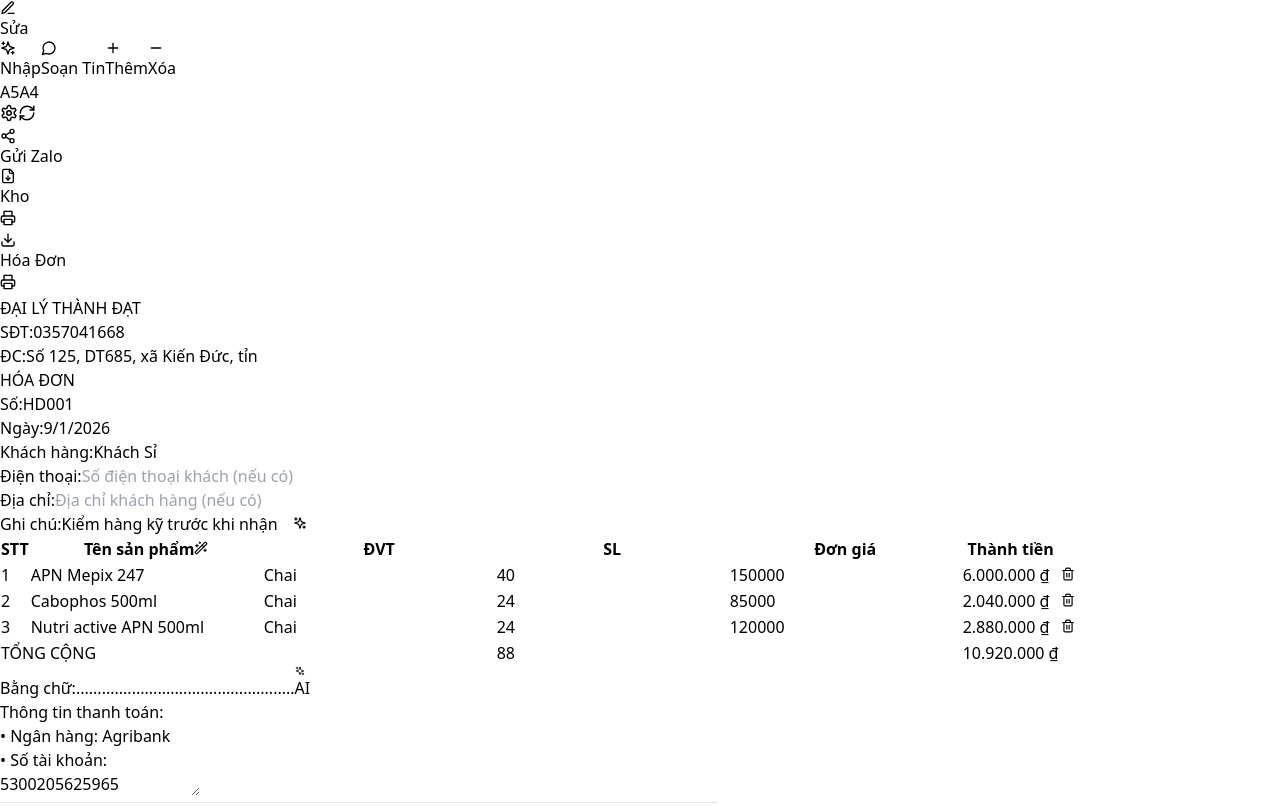
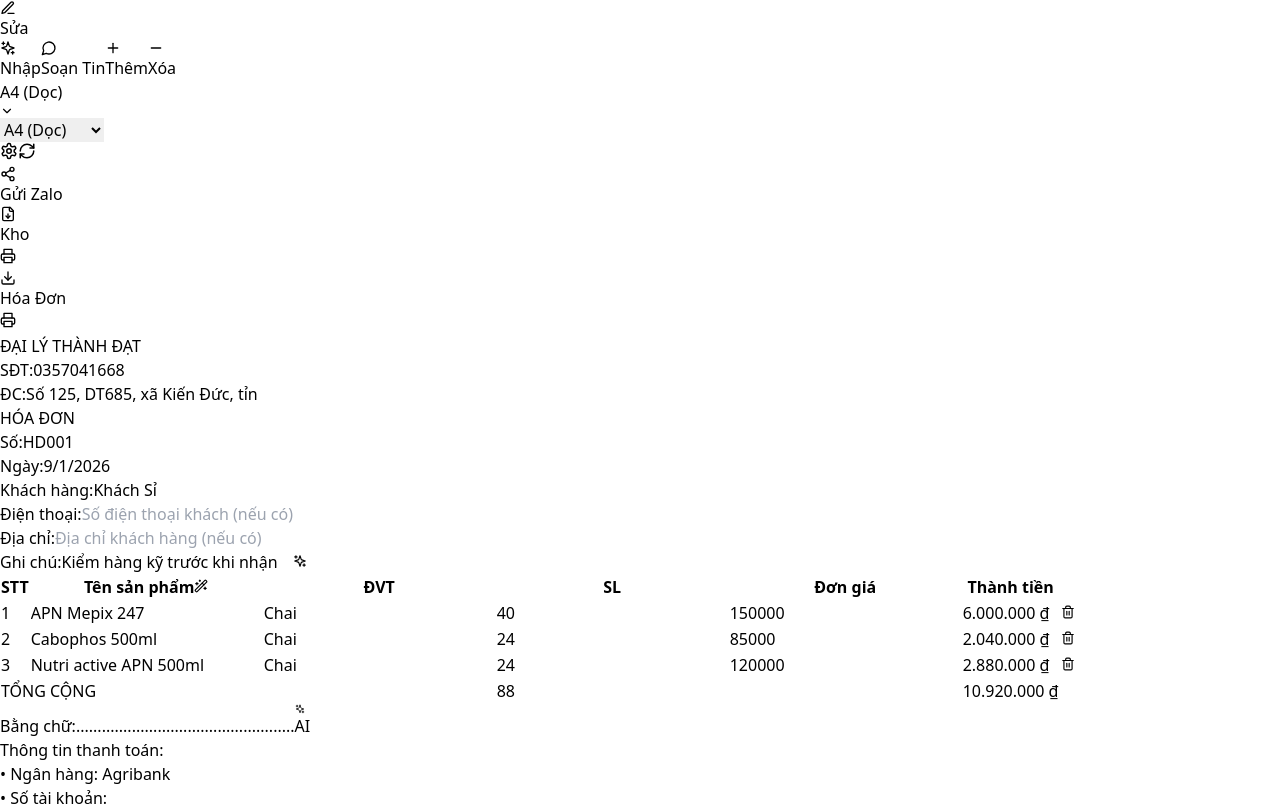
Before and after one commit to navinh2k4/invoice-app, a React (Vite) app: page / in a window 1280 px wide. Shown: the top 806 px of the page. Built offline with nearby package versions, Linux system fonts and the light colour scheme; the HTML template or start-up script is replaced by a standard one.

Commit message:
Implement paper type configuration for invoices
Added support for multiple paper types in the invoice maker.

```diff
--- a/src/App.jsx
+++ b/src/App.jsx
@@ -1,5 +1,14 @@
 import React, { useState, useRef, useEffect } from 'react';
-import { Printer, FileDown, Plus, Trash2, Download, RefreshCw, PlusCircle, Sparkles, X, Minus, Wand2, Edit3, Settings, Eye, MessageCircle, Copy, Check, Share2 } from 'lucide-react';
+import { Printer, FileDown, Plus, Trash2, Download, RefreshCw, PlusCircle, Sparkles, X, Minus, Wand2, Edit3, Settings, Eye, MessageCircle, Copy, Check, Share2, ChevronDown } from 'lucide-react';
+
+// Cấu hình các khổ giấy phổ biến
+const PAPER_TYPES = {
+  'a4': { name: 'A4 (Dọc)', format: 'a4', orientation: 'portrait', width: '210mm', height: '297mm', previewWidth: '190mm' },
+  'a5_land': { name: 'A5 (Ngang)', format: 'a5', orientation: 'landscape', width: '210mm', height: '148mm', previewWidth: '190mm' },
+  'a5_port': { name: 'A5 (Dọc)', format: 'a5', orientation: 'portrait', width: '148mm', height: '210mm', previewWidth: '128mm' },
+  'letter': { name: 'Letter (Mỹ)', format: 'letter', orientation: 'portrait', width: '216mm', height: '279mm', previewWidth: '196mm' },
+  'legal': { name: 'Legal (Mỹ)', format: 'legal', orientation: 'portrait', width: '216mm', height: '356mm', previewWidth: '196mm' },
+};
 
 export default function InvoiceMakerApp() {
   // --- STATE DỮ LIỆU ---
@@ -25,7 +34,8 @@
   const [showBankInfo, setShowBankInfo] = useState(true);
   const [bankInfo, setBankInfo] = useState('• Ngân hàng: Agribank\n• Số tài khoản: 5300205625965\n• Chủ tài khoản: NGUYEN THANH TUNG');
 
-  const [paperSize, setPaperSize] = useState('a4');
+  // Cấu hình giấy (Mặc định A4)
+  const [paperType, setPaperType] = useState('a4');
   const [exportMode, setExportMode] = useState('full');
   const [isProcessing, setIsProcessing] = useState(false);
   const [amountInWords, setAmountInWords] = useState('');
@@ -47,6 +57,7 @@
 
   // --- GEMINI API HELPERS ---
   const callGemini = async (prompt) => {
+      // Khi deploy lên Vercel, hãy dùng: import.meta.env.VITE_GEMINI_API_KEY || "";
       const apiKey = "";
       try {
         const response = await fetch(`https://generativelanguage.googleapis.com/v1beta/models/gemini-2.5-flash-preview-09-2025:generateContent?key=${apiKey}`, {
@@ -151,29 +162,27 @@
   const removeItem = (id) => { setItems(prev => prev.length===1 ? [{id: Date.now(), name:'', unit:'', qty:1, price:0}] : prev.filter(i=>i.id!==id)); setAmountInWords(''); };
   const resetData = () => { if(confirm("Xóa dữ liệu?")) { setItems([{ id: Date.now(), name: '', unit: '', qty: 1, price: 0 }]); setAmountInWords(''); setCustomerName(''); setCustomerPhone(''); setCustomerAddress(''); } };
 
-  // --- SMART SHARE ZALO (NEW) ---
+  // --- SMART SHARE ZALO ---
   const handleShareZalo = () => {
       if (isProcessing) return;
       setIsProcessing(true);
-      setIsEditMode(false); // Tắt edit mode để chụp ảnh đẹp
+      setIsEditMode(false);
 
       setTimeout(() => {
           const element = noteRef.current;
-          const isA5 = paperSize === 'a5';
+          const config = PAPER_TYPES[paperType];
           const filename = `HoaDon_${invoiceCode}.pdf`;
 
           const opt = {
               margin: 5, filename: filename,
               image: { type: 'jpeg', quality: 1 },
               html2canvas: { scale: 2, useCORS: true },
-              jsPDF: { unit: 'mm', format: isA5 ? 'a5' : 'a4', orientation: isA5 ? 'landscape' : 'portrait' }
+              jsPDF: { unit: 'mm', format: config.format, orientation: config.orientation }
           };
 
-          // Hàm xử lý sau khi có PDF blob
           const processBlob = (blob) => {
               const file = new File([blob], filename, { type: 'application/pdf' });
 
-              // 1. Nếu trình duyệt hỗ trợ chia sẻ File (Mobile)
               if (navigator.canShare && navigator.canShare({ files: [file] })) {
                   navigator.share({
                       files: [file],
@@ -186,10 +195,7 @@
                       setIsProcessing(false);
                       setIsEditMode(true);
                   });
-              }
-              // 2. Nếu là Desktop (Thường không share file trực tiếp được) -> Tải về + Copy tin nhắn
-              else {
-                  // Tải file về
+              } else {
                   const url = URL.createObjectURL(blob);
                   const a = document.createElement('a');
                   a.href = url;
@@ -197,7 +203,6 @@
                   a.click();
                   URL.revokeObjectURL(url);
 
-                  // Copy nội dung tin nhắn sẵn
                   const msg = `Gửi bạn hóa đơn ${invoiceCode}.\nTổng tiền: ${formatCurrency(totalPrice)}\n\n${bankInfo}`;
                   navigator.clipboard.writeText(msg);
 
@@ -208,10 +213,8 @@
           };
 
           if (window.html2pdf) {
-              // Sử dụng .output('blob') để lấy dữ liệu file thay vì .save()
               window.html2pdf().set(opt).from(element).output('blob').then(processBlob);
           } else {
-              // Load thư viện nếu chưa có
               const script = document.createElement('script');
               script.src = "https://cdnjs.cloudflare.com/ajax/libs/html2pdf.js/0.10.1/html2pdf.bundle.min.js";
               script.onload = () => {
@@ -231,12 +234,12 @@
 
       setTimeout(() => {
           const element = noteRef.current;
-          const isA5 = paperSize === 'a5';
+          const config = PAPER_TYPES[paperType];
           const opt = {
               margin: 5, filename: `${mode==='full'?'HOADON':'PHIEU'}_${invoiceCode}.pdf`,
               image: { type: 'jpeg', quality: 1 },
               html2canvas: { scale: 2, useCORS: true },
-              jsPDF: { unit: 'mm', format: isA5 ? 'a5' : 'a4', orientation: isA5 ? 'landscape' : 'portrait' }
+              jsPDF: { unit: 'mm', format: config.format, orientation: config.orientation }
           };
 
           const done = () => { setIsProcessing(false); setExportMode('full'); setIsEditMode(true); };
@@ -307,15 +310,28 @@
             <button onClick={handleDraftMessage} className="flex items-center gap-1 px-3 py-1.5 bg-blue-50 text-blue-700 border border-blue-200 rounded-full text-sm font-bold"><MessageCircle size={16}/> Soạn Tin</button>
             <button onClick={addItem} className="flex items-center gap-1 px-3 py-1.5 bg-green-50 text-green-700 border border-green-200 rounded-full text-sm font-bold"><Plus size={16}/> Thêm</button>
             <button onClick={()=>removeItem(items[items.length-1].id)} className="flex items-center gap-1 px-3 py-1.5 bg-red-50 text-red-700 border border-red-200 rounded-full text-sm font-bold"><Minus size={16}/> Xóa</button>
-             <div className="flex bg-gray-100 rounded p-1">
-                <button onClick={() => setPaperSize('a5')} className={`px-2 py-1 text-xs rounded ${paperSize === 'a5' ? 'bg-white shadow font-bold text-blue-600' : 'text-gray-500'}`}>A5</button>
-                <button onClick={() => setPaperSize('a4')} className={`px-2 py-1 text-xs rounded ${paperSize === 'a4' ? 'bg-white shadow font-bold text-blue-600' : 'text-gray-500'}`}>A4</button>
+
+            {/* Dropdown chọn khổ giấy (Thay thế 2 nút cũ) */}
+            <div className="relative">
+                <div className="flex items-center gap-1 bg-gray-100 px-3 py-1.5 rounded-full text-sm font-bold text-gray-700 cursor-pointer border border-transparent hover:border-gray-300 group">
+                    <span>{PAPER_TYPES[paperType].name}</span>
+                    <ChevronDown size={14}/>
+                    <select
+                        value={paperType}
+                        onChange={(e) => setPaperType(e.target.value)}
+                        className="absolute inset-0 opacity-0 cursor-pointer"
+                    >
+                        {Object.keys(PAPER_TYPES).map(key => (
+                            <option key={key} value={key}>{PAPER_TYPES[key].name}</option>
+                        ))}
+                    </select>
+                </div>
             </div>
+
              <button onClick={() => setShowBankInfo(!showBankInfo)} className={`p-2 rounded ${showBankInfo ? 'text-blue-600 bg-blue-50' : 'text-gray-400'}`} title="Bật/Tắt Thông tin Ngân hàng"><Settings size={18}/></button>
              <button onClick={resetData} className="text-gray-500 p-2"><RefreshCw size={18}/></button>
         </div>
         <div className="flex gap-2">
-             {/* Nút Gửi Zalo/Share Mới */}
              <button onClick={handleShareZalo} disabled={isProcessing} className="px-3 py-1.5 bg-cyan-600 hover:bg-cyan-700 text-white rounded text-sm font-medium flex gap-1 items-center shadow-sm">
                 <Share2 size={16}/> <span className="hidden sm:inline">Gửi Zalo</span>
             </button>
@@ -335,7 +351,14 @@
 
       {/* --- INVOICE PAPER --- */}
       <div className="w-full overflow-auto flex justify-center pb-20">
-        <div ref={noteRef} className={`bg-white p-8 shadow-2xl print:shadow-none transition-all duration-300 relative ${isEditMode ? 'ring-2 ring-orange-100' : ''}`} style={{ width: '190mm', minHeight: paperSize === 'a5' ? '148mm' : '297mm' }}>
+        <div
+            ref={noteRef}
+            className={`bg-white p-8 shadow-2xl print:shadow-none transition-all duration-300 relative ${isEditMode ? 'ring-2 ring-orange-100' : ''}`}
+            style={{
+                width: PAPER_TYPES[paperType].previewWidth,
+                minHeight: (PAPER_TYPES[paperType].orientation === 'landscape' ? '148mm' : '297mm')
+            }}
+        >
 
             {/* HEADER (EDITABLE) */}
             <div className="flex justify-between border-b-2 border-gray-800 pb-4 mb-4">
```
